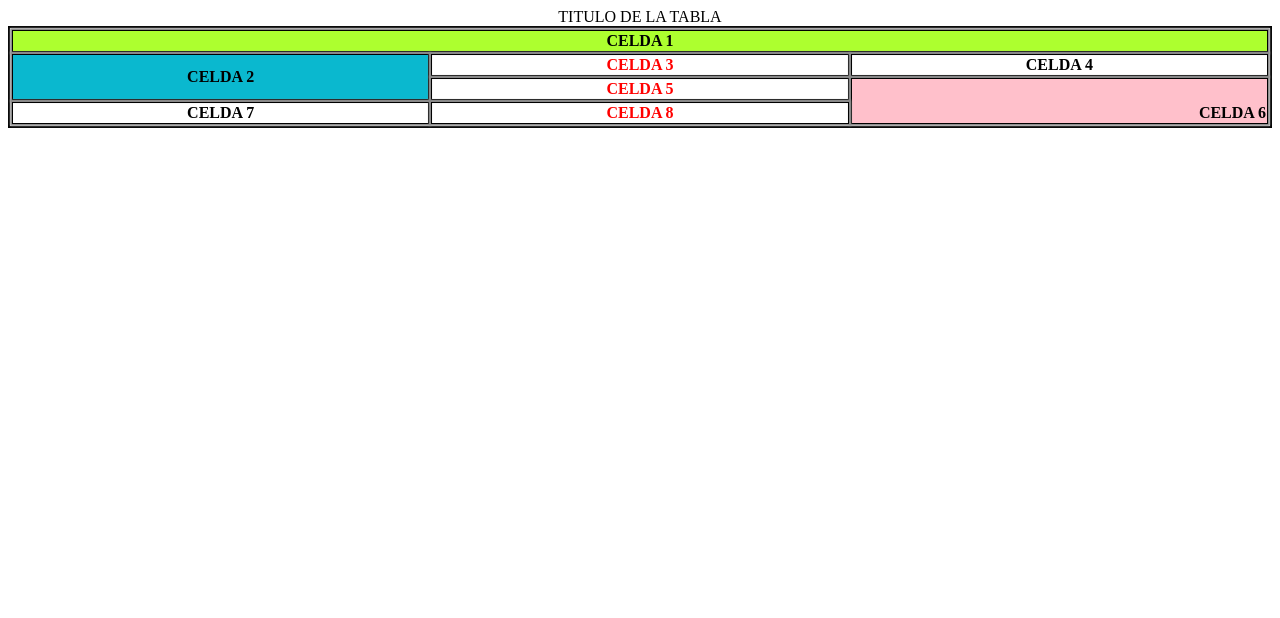
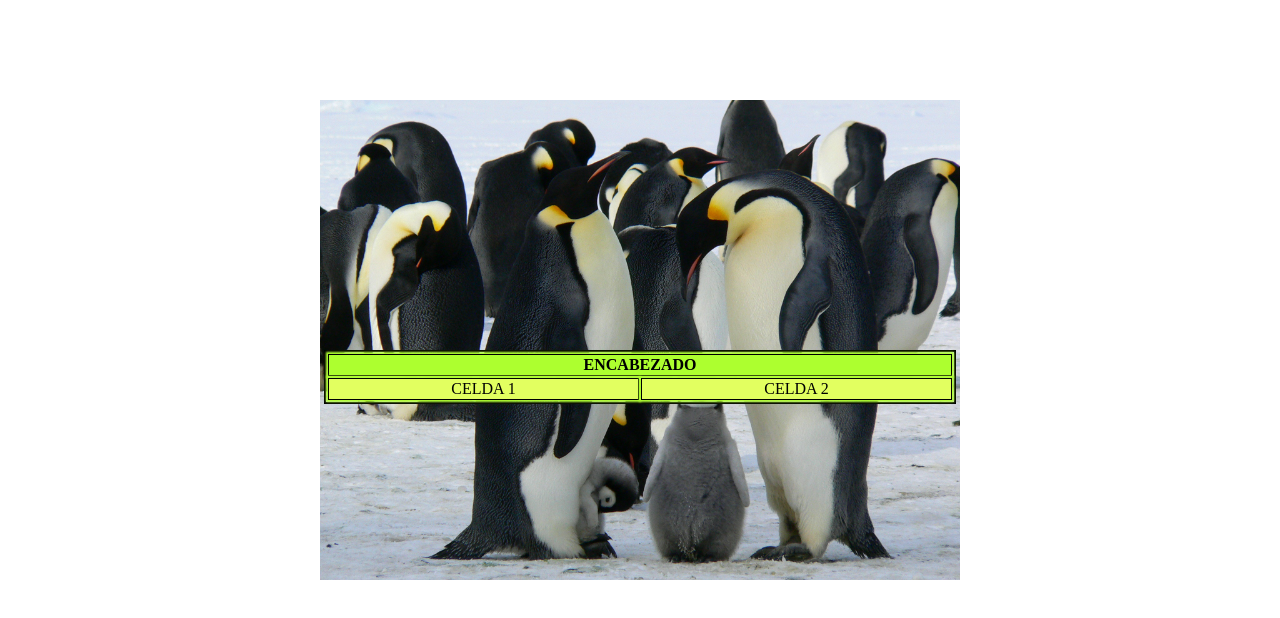
Before and after one commit to FelipeGomezGarcia/Tareas-UD29, a plain HTML site: page tabla.html in a window 1280 px wide. Drawn offline with Linux system fonts and the light colour scheme.

Commit message:
Ejercicio 4

```diff
--- a/Estilos.css
+++ b/Estilos.css
@@ -1,26 +1,28 @@
+body{
+    background-image: url("imagen_fondo.jpeg");
+    background-repeat: no-repeat;
+    background-position-x: center;
+    background-position-y: 100px;
+    background-size: 50%;
+}
 table{
-    width: 100%;
+    width: 50%;
     border: 2px black solid;
     padding: 0px;
     border-collapse:separate;
+    text-align: center;
+    margin: auto;
+    margin-top: 350px;
 }
-th{
-    box-shadow: 0 0 2px 2px #888;
+th,td{
+    box-shadow: 0 0 2px 2px #b1ff32;
     border: 1px black solid;
     padding: 1px;
     margin: 0px;
 }
-.rojo{
-    color: red;
-}
-#celda1{
+th{
     background-color: greenyellow;
 }
-#celda2{
-    background-color: rgb(10, 184, 207);
+td{
+    background-color: rgb(226, 255, 96);
 }
-#celda6{
-    background-color: pink;
-    text-align: right;
-    vertical-align: bottom;
-}
--- a/tabla.html
+++ b/tabla.html
@@ -9,22 +9,12 @@
 </head>
 <body>
     <table>
-        <caption>TITULO DE LA TABLA</caption>
         <tr>
-            <th id="celda1" colspan="3" align="center">CELDA 1</th>
+            <th id="celda1" colspan="2">ENCABEZADO</th>
         </tr>
         <tr>
-            <th id="celda2" rowspan="2">CELDA 2</th>
-            <th align="center" class="rojo">CELDA 3</th>
-            <th align="center">CELDA 4</th>
-        </tr>
-        <tr>
-            <th align="center" class="rojo">CELDA 5</th>
-            <th id="celda6" rowspan="2">CELDA 6</th>
-        </tr>
-        <tr>
-            <th align="center">CELDA 7</th>
-            <th align="center" class="rojo">CELDA 8</th>
+            <td>CELDA 1</td>
+            <td>CELDA 2</td>
         </tr>
     </table>
 </body>
```
Also changed, not shown: imagen_fondo.jpeg (added).
